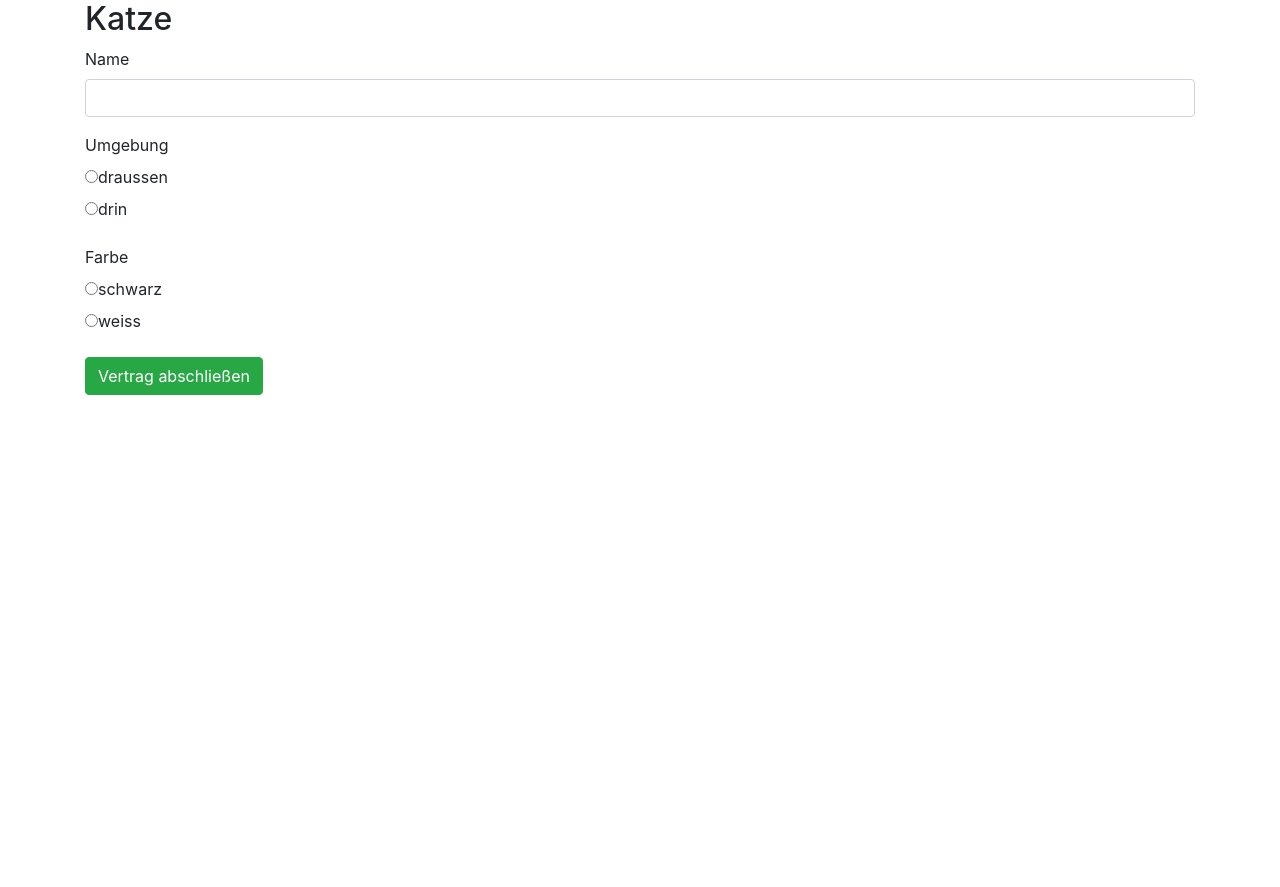
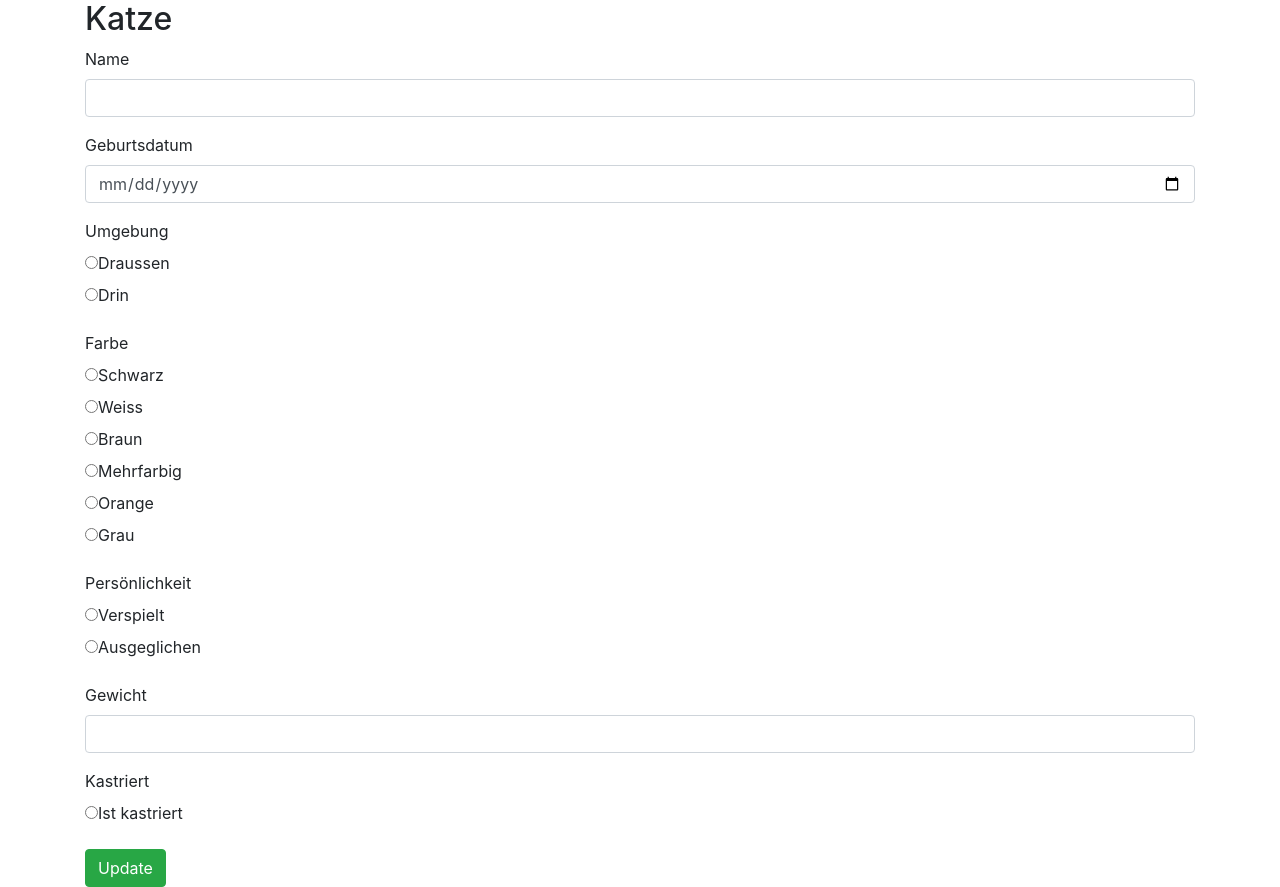
Before and after one commit to mithrbt/meowmed_frontend, an Angular app: page /update-vertrag/1 in a window 1280 px wide. Shown: the part 360-1247 px from the top of the page. Before the commit the page ends 800 px from the top, so only its background shows below. Built offline with nearby package versions, Linux system fonts and the light colour scheme; no server answers.

Commit message:
add attributes

```diff
--- a/src/app/customer-details/customer-details.component.html
+++ b/src/app/customer-details/customer-details.component.html
@@ -12,12 +12,8 @@
   <div>
     <label> <b> Straße: </b></label> {{customer.address.street + " " + customer.address.houseNr}}
   </div>
-  <div>
     <div>
-      <label> <b> Postleitzahl: </b></label> {{customer.address.zipCode}}
-  </div>
-    <div>
-      <label> <b> Stadt: </b></label> {{customer.address.city}}
+      <label> <b> Stadt: </b></label> {{customer.address.zipCode + " " + customer.address.street}}
     </div>
   <div>
     <label> <b> Land: </b></label> {{customer.address.country}}
--- a/src/app/update-customer/update-customer.component.html
+++ b/src/app/update-customer/update-customer.component.html
@@ -37,6 +37,11 @@
            [(ngModel)] = "customer.address.country" name ="country">
   </div>
   <div class = "form-group">
+    <label> Geburtsdatum </label>
+    <input type="date" class="form-control" id="birthdate"
+           [(ngModel)] = "customer.birthdate" name ="birthdate">
+  </div>
+  <div class = "form-group">
     <label> Steuer-Nr. </label>
     <input type="text" class="form-control" id="taxID"
            [(ngModel)] = "customer.taxID" name ="taxID">
@@ -51,7 +56,44 @@
     <input type="text" class="form-control" id="telNr"
            [(ngModel)] = "customer.telNr" name ="telNr">
   </div>
-
+  <div class = "form-group">
+    <label> Brutto-Einkommen </label>
+    <input type="text" class="form-control" id="income"
+           [(ngModel)] = "customer.income" name ="income">
+  </div>
+  <div class = "form-group">
+    <label> Berufsstand </label><br>
+    <input type="radio" id="employed" name="profession" value="EMPLOYED"
+           [(ngModel)] = "customer.profession" name ="profession">
+    <label for="employed"> Angestellt </label><br>
+    <input type="radio" id="unemployed" name="profession" value="UNEMPLOYED"
+           [(ngModel)] = "customer.profession" name ="profession">
+    <label for="unemployed"> Arbeitslos </label><br>
+    <input type="radio" id="selfemployed" name="profession" value="SELFEMPLOYED"
+           [(ngModel)] = "customer.profession" name ="profession">
+    <label for="selfemployed"> Selbstständig </label><br>
+    <input type="radio" id="student" name="profession" value="STUDENT"
+           [(ngModel)] = "customer.profession" name ="profession">
+    <label for="student"> Student/Schüler </label><br>
+  </div>
+  <div class = "form-group">
+    <label> Familienstatus </label><br>
+    <input type="radio" id="single" name="familyStatus" value="SINGLE"
+           [(ngModel)] = "customer.familyStatus" name ="familyStatus">
+    <label for="single"> Ledig </label><br>
+    <input type="radio" id="regPartnership" name="familyStatus" value="REGPARTNERSHIP"
+           [(ngModel)] = "customer.familyStatus" name ="familyStatus">
+    <label for="regPartnership"> Geschieden </label><br>
+    <input type="radio" id="married" name="familyStatus" value="MARRIED"
+           [(ngModel)] = "customer.familyStatus" name ="familyStatus">
+    <label for="married"> Verheiratet </label><br>
+    <input type="radio" id="divorced" name="familyStatus" value="DIVORCED"
+           [(ngModel)] = "customer.familyStatus" name ="familyStatus">
+    <label for="divorced"> Geschieden </label><br>
+    <input type="radio" id="widowed" name="familyStatus" value="WIDOWED"
+           [(ngModel)] = "customer.familyStatus" name ="familyStatus">
+    <label for="widowed"> Verwitwet </label><br>
+  </div>
 
   <button type= "submit" class ="btn btn-success" >Update</button>
 </form>
--- a/src/app/update-customer/update-customer.component.ts
+++ b/src/app/update-customer/update-customer.component.ts
@@ -2,7 +2,6 @@ import {Component, OnInit} from '@angular/core';
 import {CustomerService} from "../customer.service";
 import {Customer} from "../customer";
 import {ActivatedRoute, Router} from "@angular/router";
-import {error} from "@angular/compiler-cli/src/transformers/util";
 
 @Component({
   selector: 'app-update-customer',
--- a/src/app/update-vertrag/update-vertrag.component.html
+++ b/src/app/update-vertrag/update-vertrag.component.html
@@ -1,5 +1,5 @@
 
-<h2> Neuer Vertrag </h2>
+<h2> Update Vertrag </h2>
 <form (ngSubmit)="onSubmit()">
 
   <div class = "form-group">
@@ -24,27 +24,65 @@
            [(ngModel)] = "cat.name" name ="name">
   </div>
   <div class = "form-group">
+    <label> Geburtsdatum </label>
+    <input type="date" class="form-control" id="birthdate"
+           [(ngModel)] = "cat.birthdate" name ="birthdate">
+  </div>
+  <div class = "form-group">
     <label> Umgebung </label><br>
     <input type="radio" id="outdoor" name="environment" value="DRAUSSEN"
            [(ngModel)] = "cat.environment" name ="environment">
-    <label for="outdoor"> draussen</label><br>
+    <label for="outdoor"> Draussen</label><br>
     <input type="radio" id="indoor" name="environment" value="DRIN"
            [(ngModel)] = "cat.environment" name ="environment">
-    <label for="indoor"> drin</label>
+    <label for="indoor"> Drin</label>
   </div>
   <div class = "form-group">
     <label> Farbe </label><br>
     <input type="radio" id="black" name="color" value="SCHWARZ"
            [(ngModel)] = "cat.color" name ="color">
-    <label for="black"> schwarz</label><br>
+    <label for="black"> Schwarz</label><br>
     <input type="radio" id="white" name="color" value="WEISS"
            [(ngModel)] = "cat.color" name ="color">
-    <label for="white"> weiss</label>
+    <label for="white"> Weiss</label><br>
+    <input type="radio" id="braun" name="color" value="BRAUN"
+           [(ngModel)] = "cat.color" name ="color">
+    <label for="braun"> Braun</label><br>
+    <input type="radio" id="mehrfarbig" name="color" value="MEHRFARBIG"
+           [(ngModel)] = "cat.color" name ="color">
+    <label for="mehrfarbig"> Mehrfarbig </label><br>
+    <input type="radio" id="orange" name="color" value="ORANGE"
+           [(ngModel)] = "cat.color" name ="color">
+    <label for="orange"> Orange </label><br>
+    <input type="radio" id="grau" name="color" value="GRAU"
+           [(ngModel)] = "cat.color" name ="color">
+    <label for="grau"> Grau </label>
+  </div>
+  <div class = "form-group">
+    <label> Persönlichkeit </label><br>
+    <input type="radio" id="verspielt" name="personality" value="VERSPIELT"
+           [(ngModel)] = "cat.personality" name ="personality">
+    <label for="verspielt"> Verspielt</label><br>
+    <input type="radio" id="ausgeglichen" name="personality" value="AUSGEGLICHEN"
+           [(ngModel)] = "cat.personality" name ="personality">
+    <label for="ausgeglichen"> Ausgeglichen</label>
+  </div>
+  <div class = "form-group">
+    <label> Gewicht </label>
+    <input type="text" class="form-control" id="weight"
+           [(ngModel)] = "cat.weight" name ="weight">
+  </div>
+  <div class = "form-group">
+    <label> Kastriert </label><br>
+    <input type="radio" id="castrated" name="castrated" value="TRUE"
+           [(ngModel)] = "cat.castrated" name ="castrated">
+    <label for="verspielt"> Ist kastriert</label><br>
   </div>
   <div>
-    <!-- <button type="button" (click)="quote()" class = "btn btn-info" style="float: right">Beitrag berechnen</button>
-    <div *ngIf="result !== null">Monatlicher Beitrag: {{result}}€</div>
-  </div> -->
+    <!--  <div>
+       <button type="button" (click)="quote()" class = "btn btn-info" style="float: right">Beitrag berechnen</button>
+       <div *ngIf="result !== null">Monatlicher Beitrag: {{result}}€</div>
+     </div> -->
   </div>
-  <button type= "submit" class ="btn btn-success" >Vertrag abschließen</button>
+  <button type= "submit" class ="btn btn-success" >Update</button>
 </form>
--- a/src/app/update-vertrag/update-vertrag.component.ts
+++ b/src/app/update-vertrag/update-vertrag.component.ts
@@ -20,24 +20,29 @@ export class UpdateVertragComponent implements OnInit {
   cat: Cat = new Cat();
   result!: number;
 
-  constructor(private catService: CatService, private vertragService: VertragService, private customerService: CustomerService, private route: ActivatedRoute, private router: Router) {
+  constructor(private catService: CatService,
+              private vertragService: VertragService,
+              private customerService: CustomerService,
+              private route: ActivatedRoute,
+              private router: Router) {
   }
 
   ngOnInit(): void {
     this.id = this.route.snapshot.params['id']; //Get ID from route
     this.vertragService.getVertragById(this.id).subscribe(data => {
       this.vertrag = data;
+      console.log("Ausgewählter Vertrag: ", this.vertrag);
+      this.vertragService.getCatByContractId(this.vertrag.id).subscribe(data => {
+        this.cat = data;
+        console.log("Ausgewählte Katze: ", this.cat);
+      });
     }, error => console.log(error));
-    this.vertragService.getCatByContractId(this.id).subscribe(data => {
-      this.cat = data;
-    }, error => console.log(error))
   }
 
 
   onSubmit() {
     this.vertragService.updateVertrag(this.id, this.vertrag).subscribe(data => {
       this.updateCat();
-      this.gotoVertragList(this.id);
     }, error => console.log(error));
   }
 
@@ -58,7 +63,7 @@ export class UpdateVertragComponent implements OnInit {
 
   private updateCat() {
     this.catService.updateCat(this.cat.id, this.cat).subscribe(data => {
-
+      this.gotoVertragList(this.id);
     }, error => console.log(error));
   }
 
```
